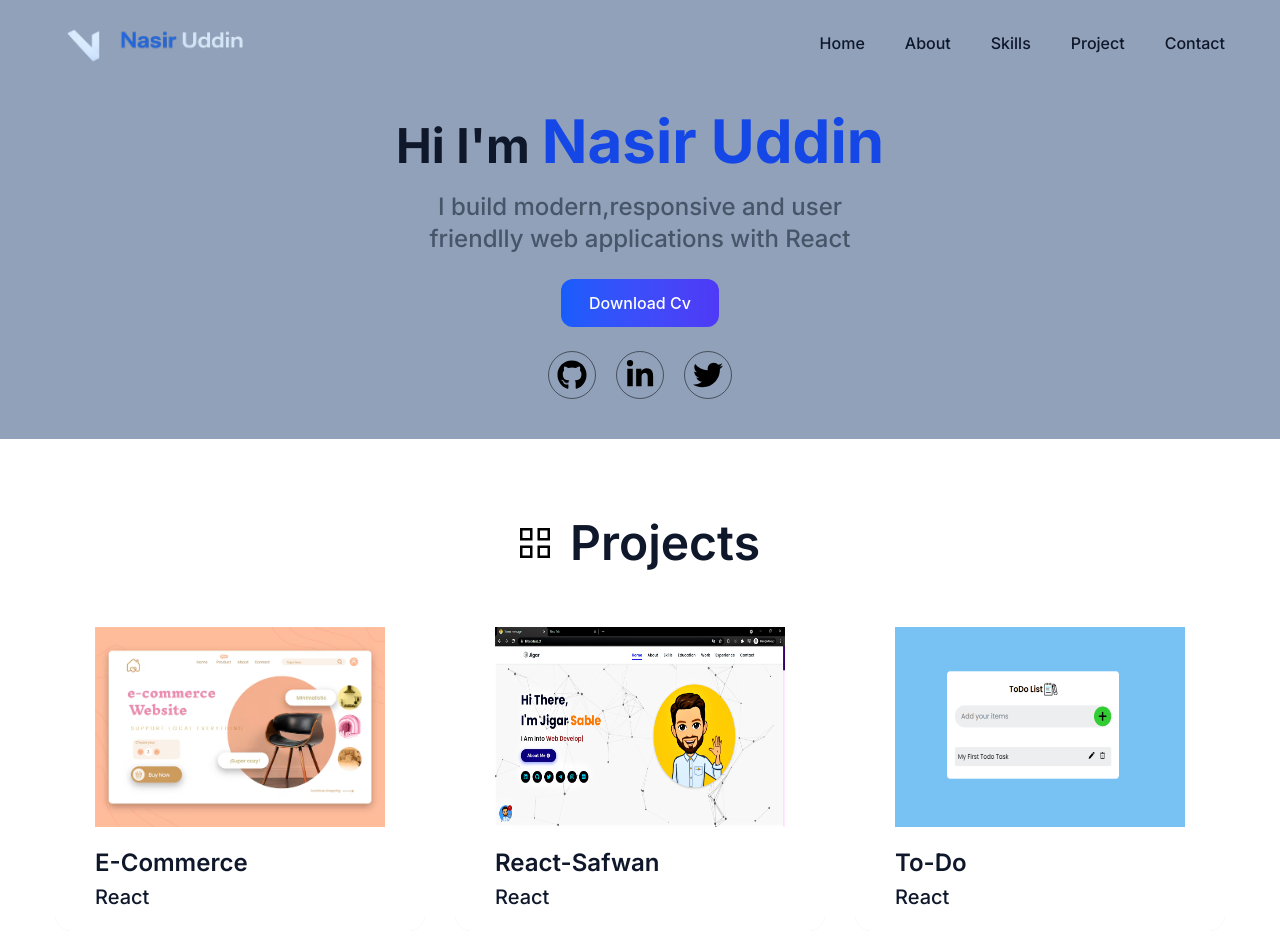
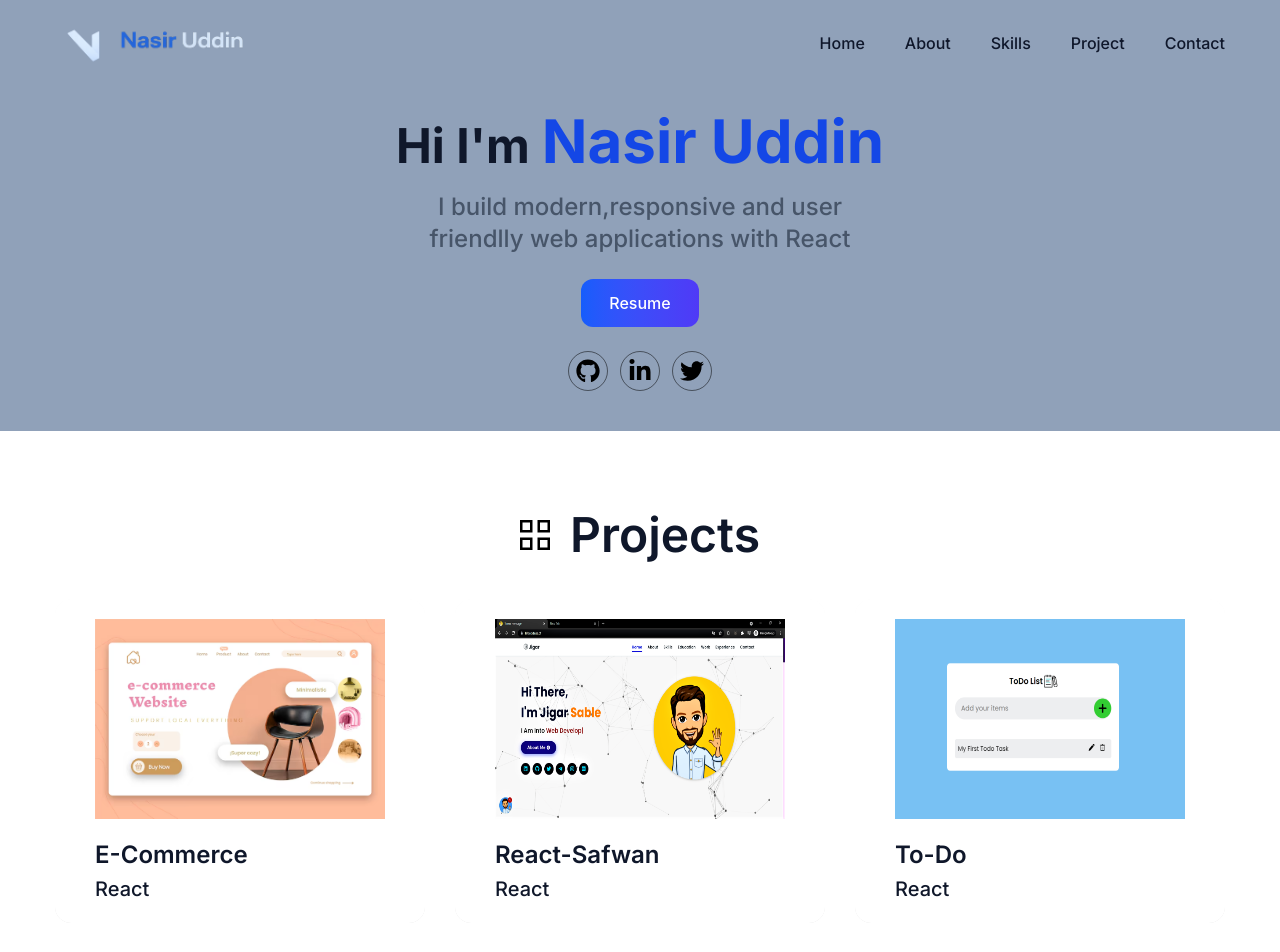
Before and after one commit to nasiruddindev/My-Portfolio, a React (Vite) app: page /projects in a window 1280 px wide. Shown: the top 952 px of the page. Built offline with nearby package versions, Linux system fonts and the light colour scheme.

Commit message:
feat: add some features

```diff
--- a/src/App.jsx
+++ b/src/App.jsx
@@ -1,29 +1,34 @@
-import {createRoutesFromElements,createBrowserRouter,Route,RouterProvider,
-} from "react-router-dom";
-import Home from "./pages/Home";
-import Abouts from "./pages/Abouts";
-import Skill from "./pages/Skill";
-import Projects from "./pages/Project";
-import Contacts from './pages/Contacts'
-import RootLayouts from "./layouts/RootLayouts";
+import {
+  createRoutesFromElements,
+  createBrowserRouter,
+  Route,
+  RouterProvider,
+} from 'react-router-dom'
+import Home from './pages/Home'
+import About from './layouts/About'
+import Skills from './layouts/Skills'
+import Projects from './layouts/Projects'
+import Contact from './layouts/Contact'
+import RootLayouts from './layouts/RootLayouts'
 
 const router = createBrowserRouter(
   createRoutesFromElements(
-    <Route to="/" element={<RootLayouts/>}>
-    <Route path="/" element={<Home />}></Route>
-    <Route path="/abouts" element={<Abouts />}></Route>
-    <Route path="/skill" element={<Skill/>}></Route>
-    <Route path="/projects" element={<Projects />}></Route>
-    <Route path="/contacts" element={<Contacts />}></Route>
+    <Route to="/" element={<RootLayouts />}>
+      <Route path="/" element={<Home />}></Route>
+      <Route path="about" element={<About />}></Route>
+      <Route path="skills" element={<Skills />}></Route>
+
+      <Route path="projects" element={<Projects />}></Route>
+
+      <Route path="contact" element={<Contact />}></Route>
     </Route>
   )
-);
+)
 
 const App = () => {
   return (
     <>
-        <RouterProvider router={router} />
-
+      <RouterProvider router={router} />
     </>
   )
 }
--- a/src/components/ListItem.jsx
+++ b/src/components/ListItem.jsx
@@ -1,8 +1,8 @@
 import React from 'react'
 
-const ListItem = ({text,className}) => {
+const ListItem = ({text,onClick,className}) => {
   return (
-    <li className={`relative pb-1 text-slate-900 font-inter font-medium text-base  cursor-pointer after:absolute after:top-full after:left-0 after:bg-black/70 after:w-0 after:h-0.5 hover:after:w-full after:duration-300 ${className}`}>
+    <li className={`relative pb-1 text-slate-900 font-inter font-medium text-base  cursor-pointer after:absolute after:top-full after:left-0 after:bg-black/70 after:w-0 after:h-0.5 hover:after:w-full after:duration-300 ${className}`} onClick={onClick}>
       {text}
     </li>
   )
--- a/src/layouts/Contact.jsx
+++ b/src/layouts/Contact.jsx
@@ -9,7 +9,7 @@ import Button from '../components/Button'
 
 const Contact = () => {
   return (
-    <section className="pb-20">
+    <section className="py-20">
       <Container>
         <Flex className="items-center gap-x-3 md:gap-x-5 justify-center">
           <RiContactsLine className="text-2xl md:text-4xl" />
--- a/src/layouts/Hero.jsx
+++ b/src/layouts/Hero.jsx
@@ -5,6 +5,7 @@ import Button from '../components/Button'
 import { FaGithub, FaLinkedinIn, FaTwitter } from 'react-icons/fa6'
 import Banner from '../assets/banner.png'
 import Image from '../components/Image'
+import { Link } from 'react-router-dom'
 
 const Hero = () => {
   return (
@@ -23,21 +24,30 @@ const Hero = () => {
               React
             </p>
             <div className='py-6 text-center'>
-              <Button text="Download Cv" />
+              <Button text="Resume" />
             </div>
 
-            <div className='flex gap-x-3 md:gap-x-5 justify-center pb-10 '>
-              <div className="border border-black/50 w-8 md:w-12 h-8 md:h-12  rounded-full flex justify-center items-center">
-              <FaGithub className='text-xl md:text-3xl '/>
+            <div className='flex gap-x-3  justify-center pb-10 '>
+              <Link to="https://github.com/nasiruddindev" target='_blank'>
+              <div className="border border-black/50 w-8 md:w-10 h-8 md:h-10  rounded-full flex justify-center items-center cursor-pointer">
+              <FaGithub className='text-xl md:text-2xl '/>
             </div>
+              </Link>
 
 
-            <div className="border border-black/50 w-8 md:w-12 h-8 md:h-12  rounded-full flex justify-center items-center">
-              <FaLinkedinIn  className='text-xl md:text-3xl '/>
+            <Link to="https://www.linkedin.com/in/devnasiruddin/" target='_blank'>
+            <div className="border border-black/50 w-8 md:w-10 h-8 md:h-10  rounded-full flex justify-center items-center cursor-pointer">
+              <FaLinkedinIn  className='text-xl md:text-2xl '/>
             </div>
-            <div className="border border-black/50 w-8 md:w-12 h-8 md:h-12  rounded-full flex justify-center items-center">
-              <FaTwitter  className='text-xl md:text-3xl '/>
+            </Link>
+
+
+            <Link to="https://x.com/nasiruddindev" target="_blank">
+            <div className="border border-black/50 w-8 md:w-10 h-8 md:h-10  rounded-full flex justify-center items-center cursor-pointer">
+              <FaTwitter  className='text-xl md:text-2xl '/>
             </div>
+            </Link>
+
             </div>
 
 
--- a/src/layouts/Navbar.jsx
+++ b/src/layouts/Navbar.jsx
@@ -9,59 +9,81 @@ import { ImCross } from 'react-icons/im'
 import { IoMenu } from 'react-icons/io5'
 
 const Navbar = () => {
-  let [open,setOpen] = useState(false)
+  let [open, setOpen] = useState(false)
+
+
   return (
     <section className="bg-slate-400 py-5">
       <Container>
         <Flex className="hidden md:flex justify-between items-center">
+          <Link to="/">
           <div>
             <Image src={Logo} className="w-50 " />
           </div>
+          </Link>
           <div>
             <ul className="flex gap-x-10">
-              <Link to="/"><ListItem text="Home" /></Link>
+              <Link to="/">
+                <ListItem text="Home" />
+              </Link>
 
-              <Link to="/abouts"><ListItem text="About" /></Link>
+              <Link to="/about">
+                <ListItem text="About" />
+              </Link>
 
-              <Link to="/skill"><ListItem text="Skills" /></Link>
-              <Link to="/projects"><ListItem text="Project" /></Link>
+              <Link to="/skills">
+                <ListItem text="Skills" />
+              </Link>
 
-              <Link to="/contacts">
+              <Link to="/projects">
+                <ListItem text="Project" />
+              </Link>
+
+              <Link to="/contact">
                 <ListItem text="Contact" />
               </Link>
             </ul>
           </div>
         </Flex>
 
-
         <Flex className="md:hidden justify-between items-center px-3">
-
-            <Image src={Logo} className="w-40 " />
-            <div className='cursor-pointer' onClick={()=>{setOpen (!open)}}>
-            {open?<ImCross/>:<IoMenu
-             className='text-3xl'/>}
+          <Link to="/">
+          <Image src={Logo} className="w-40 " />
+          </Link>
+          <div
+            className="cursor-pointer"
+            onClick={() => {
+              setOpen(!open)
+            }}
+          >
+            {open ? <ImCross /> : <IoMenu className="text-3xl" />}
           </div>
-
         </Flex>
 
+        <div>
+          {open && (
+            <ul className="flex flex-col items-center mt-10 bg-black/50 gap-y-6 rounded py-5 duration-300">
+              <Link to="/">
+                <ListItem text="Home" className="text-white" />
+              </Link>
 
-          <div>
-            {
-              open&&
-              <ul className="flex flex-col items-center mt-10 bg-black/50 gap-y-6 rounded py-5 duration-300">
-              <Link to="/"><ListItem text="Home" className="text-white"/></Link>
+              <Link to="/about">
+                <ListItem text="About" className="text-white" />
+              </Link>
 
-              <Link to="/abouts"><ListItem text="About" className="text-white"/></Link>
+              <Link to="/skills">
+                <ListItem text="Skills" className="text-white" />
+              </Link>
+              <Link to="/projects">
+                <ListItem text="Project" className="text-white" />
+              </Link>
 
-              <Link to="/skill"><ListItem text="Skills" className="text-white"/></Link>
-              <Link to="/projects"><ListItem text="Project" className="text-white" /></Link>
-
-              <Link to="/contacts">
-                <ListItem text="Contact" className="text-white/70"/>
+              <Link to="/contact">
+                <ListItem text="Contact" className="text-white/70" />
               </Link>
             </ul>
-            }
-          </div>
+          )}
+        </div>
       </Container>
     </section>
   )
--- a/src/layouts/Projects.jsx
+++ b/src/layouts/Projects.jsx
@@ -7,8 +7,8 @@ import Ecommerce from '../assets/e-commerce.png'
 import Safwan from '../assets/safwan.png'
 import ToDo from '../assets/todo.png'
 
-
 import Card from '../components/Card'
+import { Link } from 'react-router-dom'
 
 const Projects = () => {
   return (
@@ -21,11 +21,27 @@ const Projects = () => {
         </Flex>
 
         <Flex className="flex-col  gap-y-10 md:gap-y-0 md:flex-row items-center md:justify-between mt-10">
-          <Card title="E-Commerce" text="React" src={Ecommerce} imageClassName="h-50"/>
+          <Link to="https://exclusive-alpha-five.vercel.app/" target="_blank">
+            <Card
+              title="E-Commerce"
+              text="React"
+              src={Ecommerce}
+              imageClassName="h-50"
+            />
+          </Link>
 
-          <Card title="React-Safwan" text="React" src={Safwan} imageClassName="h-50"/>
+          <Link to="https://safwan-azure.vercel.app/" target="_blank">
+            <Card
+              title="React-Safwan"
+              text="React"
+              src={Safwan}
+              imageClassName="h-50"
+            />
+          </Link>
 
-          <Card title="To-Do" text="React" src={ToDo} imageClassName="h-50"/>
+          <Link to="https://nasiruddindev.github.io/Todo/" target="_blank">
+          <Card title="To-Do" text="React" src={ToDo} imageClassName="h-50" />
+          </Link>
         </Flex>
       </Container>
     </section>
--- a/src/pages/Abouts.jsx
+++ /dev/null
@@ -1,12 +0,0 @@
-import React from 'react'
-import About from '../layouts/About'
-
-const Abouts = () => {
-  return (
-    <div>
-      <About/>
-    </div>
-  )
-}
-
-export default Abouts
--- a/src/pages/Contacts.jsx
+++ /dev/null
@@ -1,12 +0,0 @@
-import React from 'react'
-import Contact from '../layouts/Contact'
-
-const Contacts = () => {
-  return (
-    <div>
-      <Contact/>
-    </div>
-  )
-}
-
-export default Contacts
--- a/src/pages/Project.jsx
+++ /dev/null
@@ -1,15 +0,0 @@
-import React from 'react'
-import Navbar from '../layouts/Navbar'
-import Hero from '../layouts/Hero'
-import Footer from '../layouts/Footer'
-import Projects from '../layouts/Projects'
-
-const Project = () => {
-  return (
-    <div>
-      <Projects/>
-    </div>
-  )
-}
-
-export default Project
--- a/src/pages/Skill.jsx
+++ /dev/null
@@ -1,15 +0,0 @@
-import React from 'react'
-import Navbar from '../layouts/Navbar'
-import Hero from '../layouts/Hero'
-import Skills from '../layouts/Skills'
-import Footer from '../layouts/Footer'
-
-const Skill = () => {
-  return (
-    <div>
-      <Skills/>
-    </div>
-  )
-}
-
-export default Skill
```
